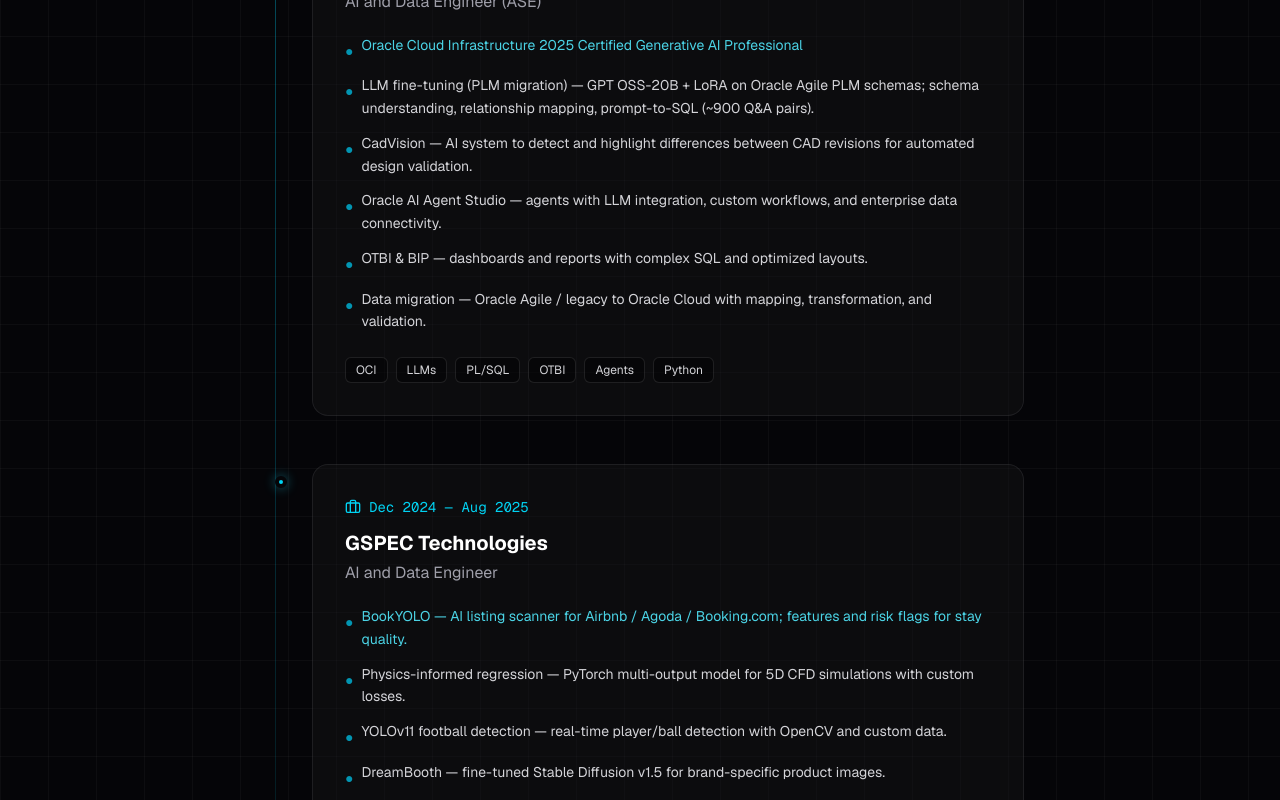
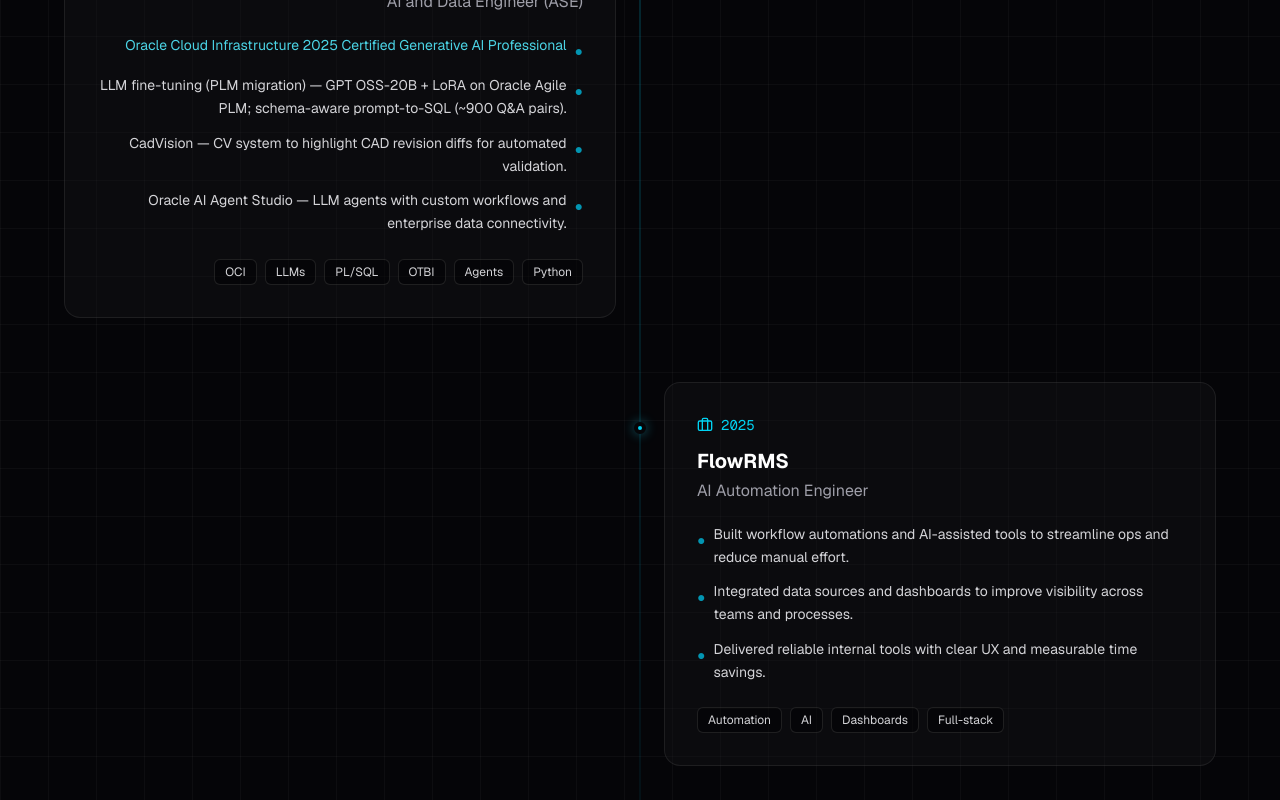
Before and after one commit to FaizannQureshi/my-portfolio, a Next.js app: page / in a window 1280 px wide. Shown: the part 5580-6380 px from the top of the page. Built offline with nearby package versions, Linux system fonts and the light colour scheme.

Commit message:
exp sec updatd

```diff
--- a/app/components/Experience.tsx
+++ b/app/components/Experience.tsx
@@ -11,42 +11,116 @@
       <SectionHeading
         label="// EXPERIENCE"
         title="Where I've Worked"
-        subtitle="From applied computer vision and RAG to enterprise Oracle Cloud AI."
+        subtitle="Selected roles — focused bullets, alternating layout for quick scanning."
       />
 
-      <div className="max-w-3xl mx-auto relative pl-2">
+      <div className="max-w-6xl mx-auto relative">
+        {/* desktop center line */}
         <div
-          className="absolute left-[19px] top-2 bottom-2 w-px bg-gradient-to-b from-cyan-500/40 via-cyan-500/20 to-transparent"
+          className="hidden md:block absolute left-1/2 -translate-x-1/2 top-2 bottom-2 w-px bg-gradient-to-b from-cyan-500/40 via-cyan-500/15 to-transparent"
           aria-hidden
         />
 
-        <ul className="space-y-12">
-          {experiences.map((job, i) => (
-            <li key={job.company} className="relative pl-12">
+        {/* mobile left line */}
         <div
-                className="absolute left-[11px] top-3 w-3 h-3 rounded-full bg-cyan-400 border-4 border-[#050508] shadow-[0_0_12px_rgba(34,211,238,0.45)]"
+          className="md:hidden absolute left-[19px] top-2 bottom-2 w-px bg-gradient-to-b from-cyan-500/40 via-cyan-500/20 to-transparent"
           aria-hidden
         />
 
+        <ul className="space-y-12 md:space-y-16">
+          {experiences.map((job, i) => {
+            const isLeft = i % 2 === 0;
+            return (
+              <li
+                key={`${job.company}-${job.range}`}
+                className="relative md:grid md:grid-cols-2 md:gap-12 items-start"
+              >
+                {/* timeline dot */}
+                <div
+                  className="md:hidden absolute left-[11px] top-8 w-3 h-3 rounded-full bg-cyan-400 border-4 border-[#050508] shadow-[0_0_12px_rgba(34,211,238,0.45)]"
+                  aria-hidden
+                />
+                <div
+                  className="hidden md:block absolute left-1/2 -translate-x-1/2 top-10 w-3 h-3 rounded-full bg-cyan-400 border-4 border-[#050508] shadow-[0_0_12px_rgba(34,211,238,0.45)]"
+                  aria-hidden
+                />
+
+                {/* mobile: single column */}
+                <div className="pl-12 md:hidden">
+                  <ExperienceCard job={job} index={i} align="left" />
+                </div>
+
+                {/* desktop: alternating cards */}
+                <div className="hidden md:block">
+                  {isLeft ? (
+                    <ExperienceCard job={job} index={i} align="right" />
+                  ) : null}
+                </div>
+                <div className="hidden md:block">
+                  {!isLeft ? (
+                    <ExperienceCard job={job} index={i} align="left" />
+                  ) : null}
+                </div>
+              </li>
+            );
+          })}
+        </ul>
+      </div>
+    </section>
+  );
+}
+
+type Highlight = { text: string; href?: string };
+type ExperienceItem = {
+  company: string;
+  role: string;
+  range: string;
+  highlights: readonly Highlight[];
+  tags: readonly string[];
+};
+
+function ExperienceCard({
+  job,
+  index,
+  align,
+}: {
+  job: ExperienceItem;
+  index: number;
+  align: "left" | "right";
+}) {
+  return (
     <motion.div
       initial={{ opacity: 0, y: 12 }}
       whileInView={{ opacity: 1, y: 0 }}
       viewport={{ once: true }}
-                transition={{ delay: i * 0.05 }}
-                className="rounded-2xl border border-white/[0.08] bg-zinc-900/40 p-6 md:p-8 hover:border-cyan-500/20 transition-colors"
+      transition={{ delay: index * 0.04 }}
+      className={`rounded-2xl border border-white/[0.08] bg-zinc-900/35 p-6 md:p-8 hover:border-cyan-500/20 transition-colors ${
+        align === "right" ? "md:text-right" : "md:text-left"
+      }`}
     >
-                <div className="flex items-center gap-2 text-cyan-400 text-sm font-mono mb-3">
+      <div
+        className={`flex items-center gap-2 text-cyan-400 text-sm font-mono mb-3 ${
+          align === "right" ? "md:justify-end" : ""
+        }`}
+      >
         <Briefcase className="w-4 h-4 shrink-0" />
         {job.range}
       </div>
       <h3 className="text-xl font-bold text-white">{job.company}</h3>
       <p className="text-zinc-400 mt-1">{job.role}</p>
-                <ul className="mt-5 space-y-3 text-sm text-zinc-300 leading-relaxed">
+      <ul
+        className={`mt-5 space-y-3 text-sm text-zinc-300 leading-relaxed ${
+          align === "right" ? "md:ml-auto" : ""
+        }`}
+      >
         {job.highlights.map((h, hi) => (
-                    <li key={hi} className="flex gap-2">
+          <li
+            key={hi}
+            className={`flex gap-2 ${align === "right" ? "md:flex-row-reverse" : ""}`}
+          >
             <span className="text-cyan-500/80 mt-1.5 shrink-0">●</span>
             <span>
-                        {"href" in h && h.href ? (
+              {h.href ? (
                 <a
                   href={h.href}
                   target="_blank"
@@ -62,7 +136,9 @@
           </li>
         ))}
       </ul>
-                <div className="mt-6 flex flex-wrap gap-2">
+      <div
+        className={`mt-6 flex flex-wrap gap-2 ${align === "right" ? "md:justify-end" : ""}`}
+      >
         {job.tags.map((t) => (
           <span
             key={t}
@@ -73,10 +149,5 @@
         ))}
       </div>
     </motion.div>
-            </li>
-          ))}
-        </ul>
-      </div>
-    </section>
   );
 }
--- a/app/content/portfolio.ts
+++ b/app/content/portfolio.ts
@@ -165,22 +165,33 @@
         href: site.oracleGenAiCert,
       },
       {
-        text: "LLM fine-tuning (PLM migration) — GPT OSS-20B + LoRA on Oracle Agile PLM schemas; schema understanding, relationship mapping, prompt-to-SQL (~900 Q&A pairs).",
+        text: "LLM fine-tuning (PLM migration) — GPT OSS-20B + LoRA on Oracle Agile PLM; schema-aware prompt-to-SQL (~900 Q&A pairs).",
       },
       {
-        text: "CadVision — AI system to detect and highlight differences between CAD revisions for automated design validation.",
+        text: "CadVision — CV system to highlight CAD revision diffs for automated validation.",
       },
       {
-        text: "Oracle AI Agent Studio — agents with LLM integration, custom workflows, and enterprise data connectivity.",
-      },
-      {
-        text: "OTBI & BIP — dashboards and reports with complex SQL and optimized layouts.",
-      },
-      {
-        text: "Data migration — Oracle Agile / legacy to Oracle Cloud with mapping, transformation, and validation.",
+        text: "Oracle AI Agent Studio — LLM agents with custom workflows and enterprise data connectivity.",
       },
     ],
     tags: ["OCI", "LLMs", "PL/SQL", "OTBI", "Agents", "Python"],
+  },
+  {
+    company: "FlowRMS",
+    role: "AI Automation Engineer",
+    range: "2025",
+    highlights: [
+      {
+        text: "Built workflow automations and AI-assisted tools to streamline ops and reduce manual effort.",
+      },
+      {
+        text: "Integrated data sources and dashboards to improve visibility across teams and processes.",
+      },
+      {
+        text: "Delivered reliable internal tools with clear UX and measurable time savings.",
+      },
+    ],
+    tags: ["Automation", "AI", "Dashboards", "Full-stack"],
   },
   {
     company: "GSPEC Technologies",
@@ -192,16 +203,10 @@
         href: "https://bookyolo.com/",
       },
       {
-        text: "Physics-informed regression — PyTorch multi-output model for 5D CFD simulations with custom losses.",
+        text: "Physics-informed regression — PyTorch multi-output model for 5D CFD with custom losses.",
       },
       {
-        text: "YOLOv11 football detection — real-time player/ball detection with OpenCV and custom data.",
-      },
-      {
-        text: "DreamBooth — fine-tuned Stable Diffusion v1.5 for brand-specific product images.",
-      },
-      {
-        text: "Law firm RAG — ChromaDB, LlamaIndex, Mistral-7B with embeddings and document tracking.",
+        text: "YOLOv11 football detection — real-time player/ball tracking with OpenCV and custom data.",
       },
     ],
     tags: ["PyTorch", "YOLO", "RAG", "OpenCV", "Generative AI"],
```
Lines whose indentation alone changed are shown as unchanged.
